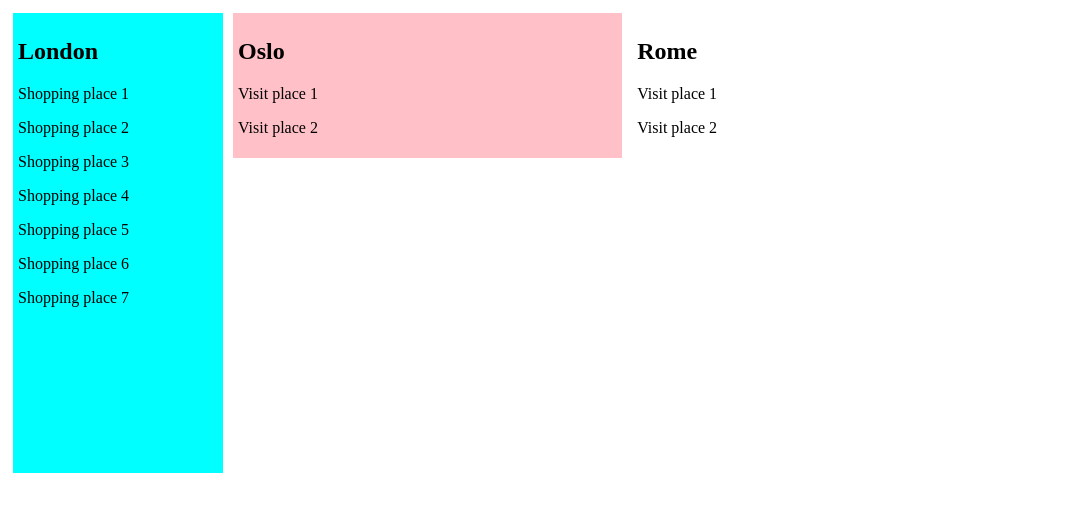
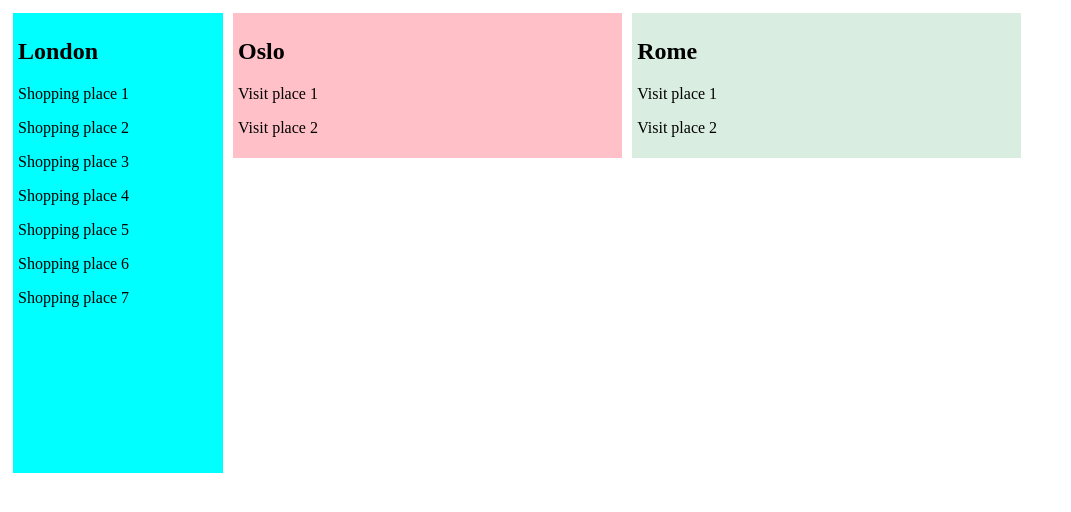
Before and after one commit to RichardF2323/web_test_2, a plain HTML site: page Rindex.htm in a window 1280 px wide. Shown: the whole page, without its empty margins (0-1071 px from the left). Drawn offline with Linux system fonts and the light colour scheme.

Commit message:
Update Rindex.htm

```diff
--- a/Rindex.htm
+++ b/Rindex.htm
@@ -33,7 +33,7 @@
         <p>Visit place 2</p>
       </div>
 
-      <div style="background-colur:#D9EEE1;">
+      <div style="background-color:#D9EEE1;">
         <h2>Rome</h2>
         <p>Visit place 1</p>
         <p>Visit place 2</p>
```
